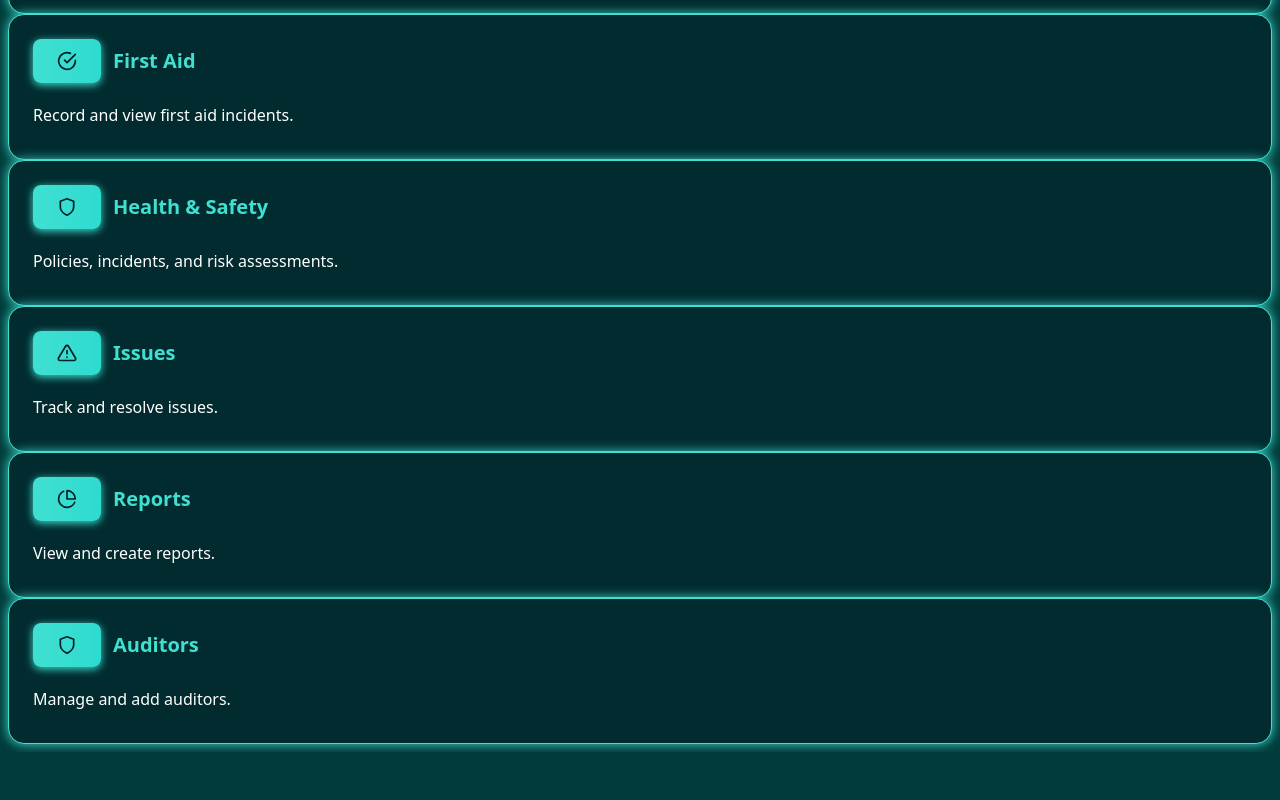
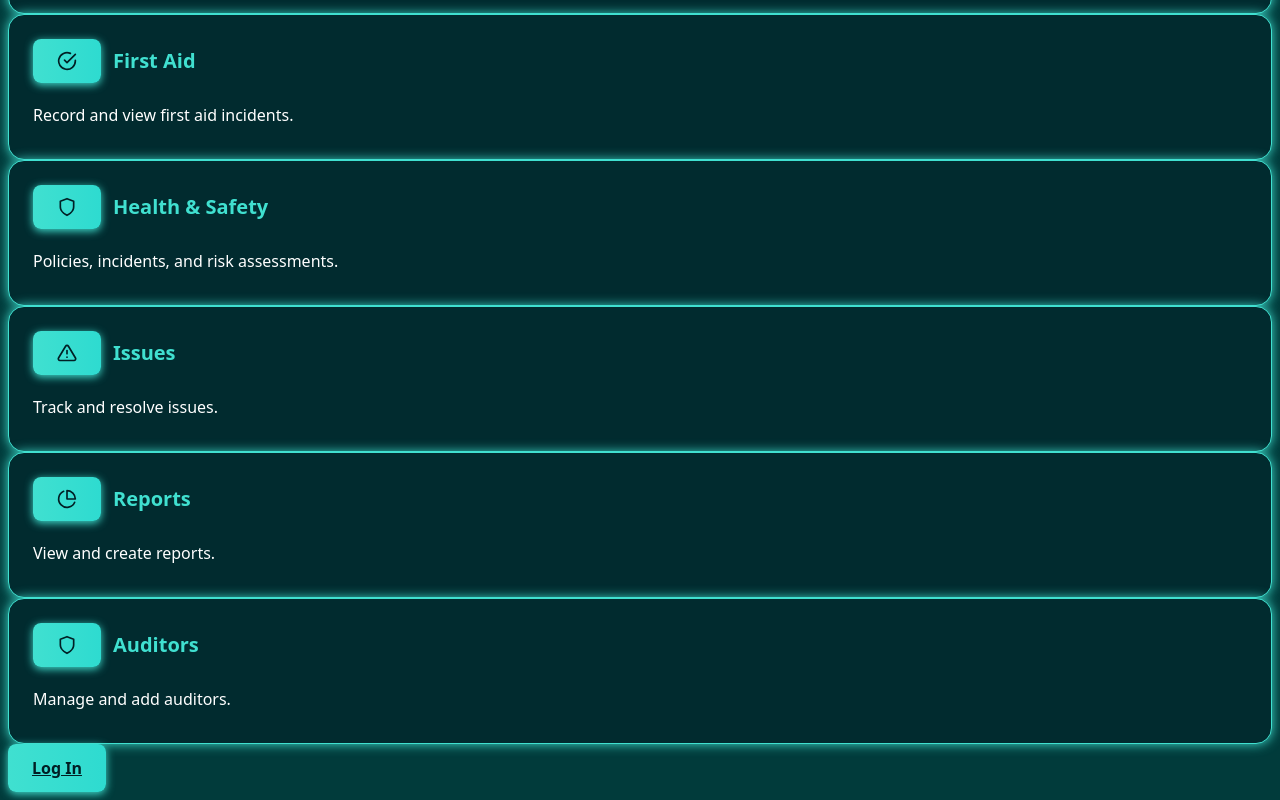
Before and after one commit to BigMak77/Naranjatuesday26august2024, a Next.js app: page /turkus in a window 1280 px wide. Shown: the part 780-1580 px from the top of the page. Before the commit the page ends 1532 px from the top, so only its background shows below. Built offline with nearby package versions, Linux system fonts and the light colour scheme; no server answers.

Commit message:
feat: add Log In button to Turkus home page

```diff
--- a/src/app/turkus/page.tsx
+++ b/src/app/turkus/page.tsx
@@ -90,6 +90,11 @@ export default function TurkusHomePage() {
           />
         ))}
       </div>
+      <div className="flex justify-center mt-8">
+        <a href="/homepage/login" className="neon-btn neon-btn-primary px-6 py-3 text-lg font-semibold rounded shadow">
+          Log In
+        </a>
+      </div>
     </>
   );
 }
```
